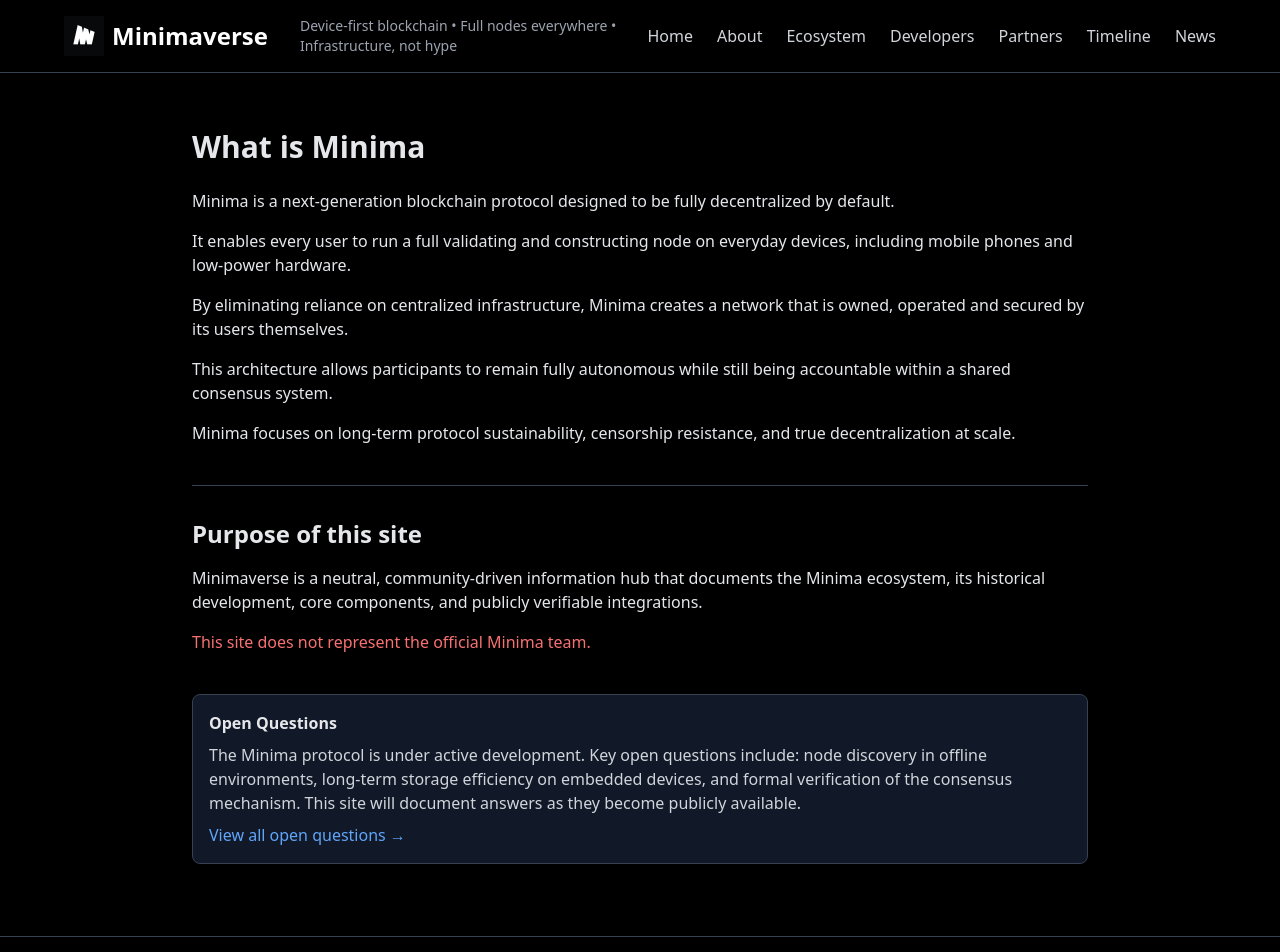
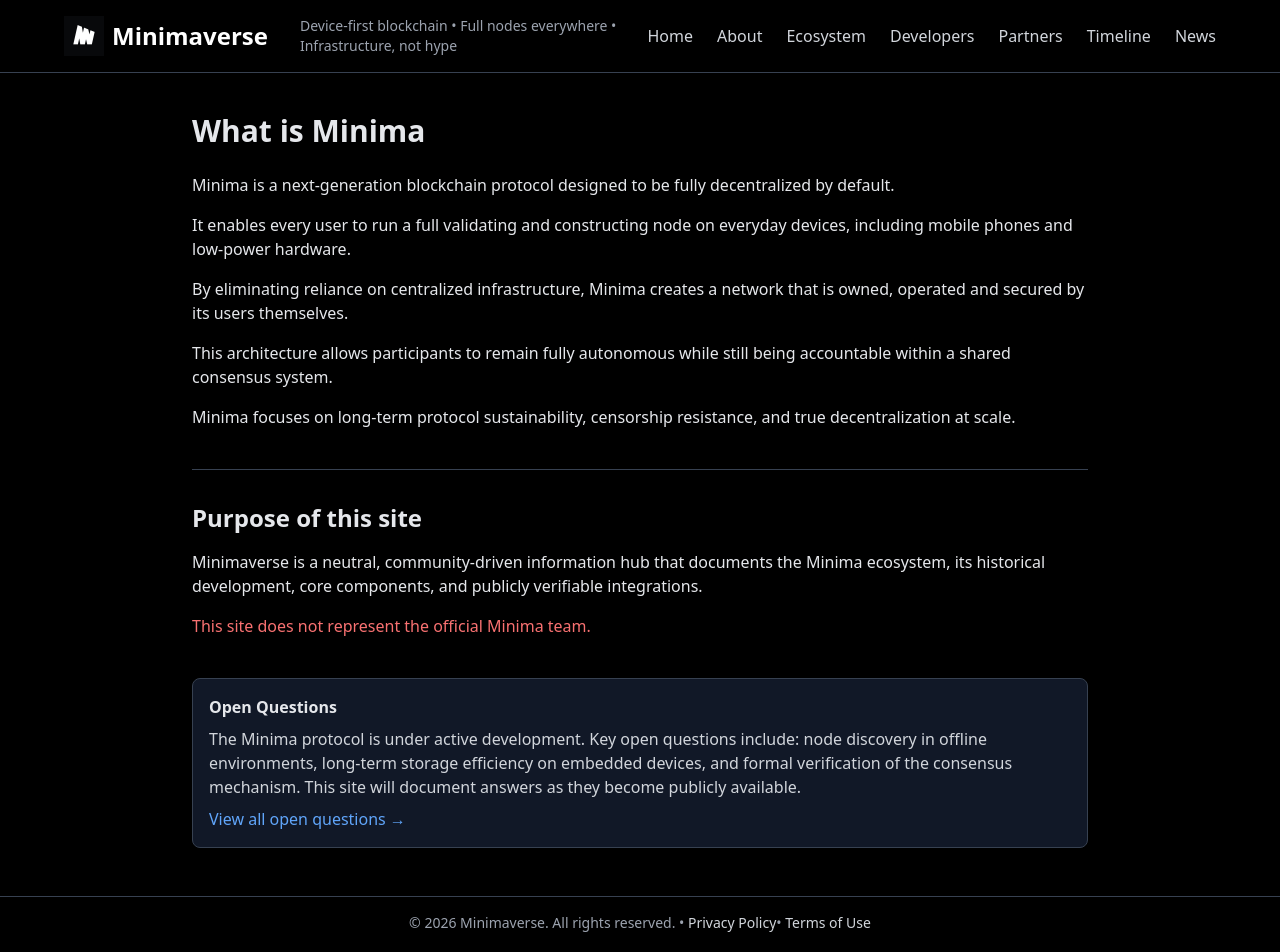
Before and after one commit to KuA1bo/minimaverse-site, a Next.js app: page / in a window 1280 px wide. Shown: the top 952 px of the page. Built offline with nearby package versions, Linux system fonts and the light colour scheme.

Commit message:
fix: eliminate unnecessary vertical scroll on short pages using min-h-[100dvh]

```diff
--- a/src/app/layout.tsx
+++ b/src/app/layout.tsx
@@ -14,9 +14,9 @@ export default function RootLayout({
         <meta name="format-detection" content="telephone=no, date=no, email=no, address=no" />
         <title>Minimaverse</title>
       </head>
-      <body className="flex flex-col min-h-screen bg-black text-gray-200">
+      <body className="flex flex-col min-h-[100dvh] bg-black text-gray-200">
         {/* Header */}
-        <header className="mb-8 border-b border-gray-700 p-4">
+        <header className="mb-6 border-b border-gray-700 p-4">
           <div className="flex items-center gap-4 max-w-6xl mx-auto">
             <div className="flex items-center gap-2">
               <img
@@ -43,11 +43,11 @@ export default function RootLayout({
           </div>
         </header>
 
-        <main className="flex-grow max-w-6xl mx-auto w-full px-4 py-6">
+        <main className="max-w-6xl mx-auto w-full px-4 py-4">
           {children}
         </main>
 
-        <footer className="mt-12 border-t border-gray-700 py-6 text-center text-gray-400 text-sm">
+        <footer className="mt-8 border-t border-gray-700 py-4 text-center text-gray-400 text-sm">
           &copy; 2026 Minimaverse. All rights reserved.
           • <a href="/privacy" className="hover:underline text-gray-300">Privacy Policy</a>
           • <a href="/terms" className="hover:underline text-gray-300">Terms of Use</a>
```
